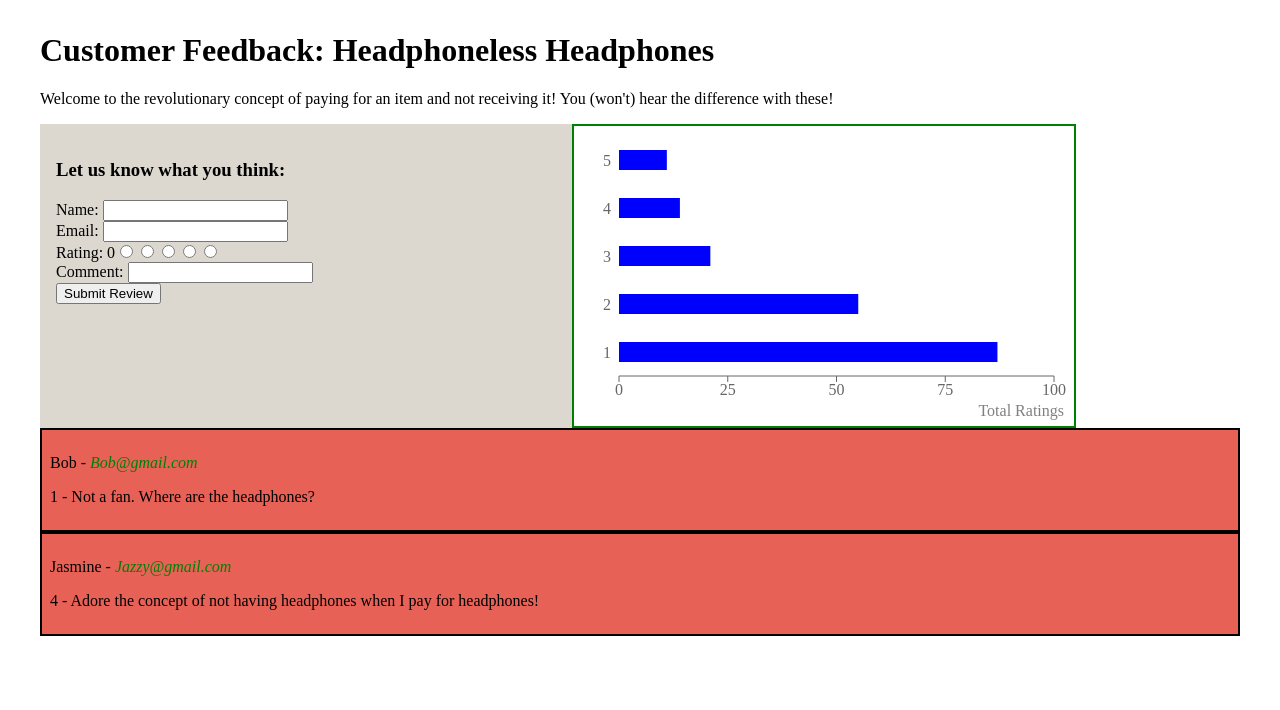
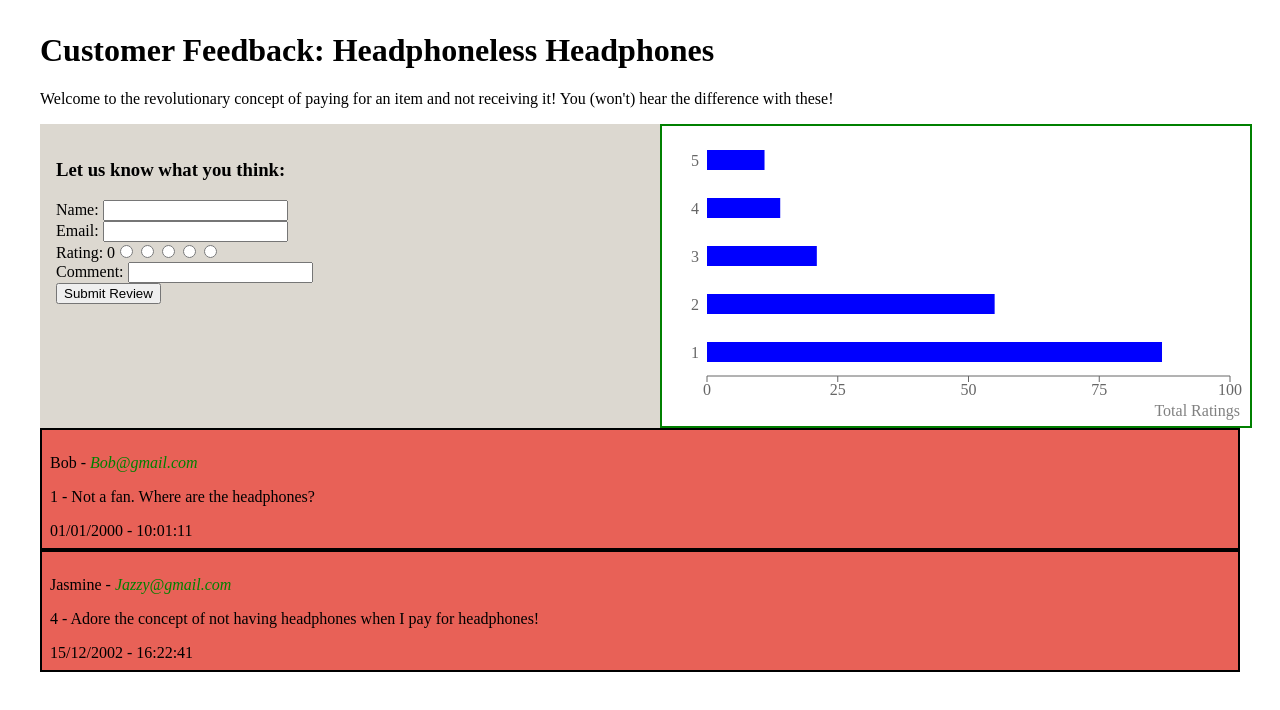
Before and after one commit to MashR3/Customer-Feedback-Page, a React (Create React App) app: page / in a window 1280 px wide. Shown: the top 710 px of the page. Built offline with nearby package versions, Linux system fonts and the light colour scheme.

Commit message:
added date and time to comment

```diff
--- a/src/App.tsx
+++ b/src/App.tsx
@@ -3,8 +3,8 @@ import styled from 'styled-components';
 import ProductFeedbackForm from './components/ProductFeedbackForm';
 import ProductMetrics from './components/ProductMetrics';
 import ProductComments from './components/ProductComments';
+import { CommentObject } from './types';
 import initialComments from './MockComments.json';
-import { CommentObject } from './types';
 
 function App() {
   const [itemName, setItemName] = useState('Headphoneless Headphones');
@@ -14,7 +14,7 @@ function App() {
   let [commentArray, setComments] = useState<CommentObject[]>(initialComments);
 
   useEffect(() => {
-    console.log('array changed');
+    console.log('useEffect Comment section');
   }, [commentArray]);
 
   return (
--- a/src/MockComments.json
+++ b/src/MockComments.json
@@ -4,13 +4,15 @@
     "name": "Bob",
     "email": "Bob@gmail.com",
     "rating": 1,
-    "comment": "Not a fan. Where are the headphones?"
+    "comment": "Not a fan. Where are the headphones?",
+    "date": "01/01/2000 - 10:01:11"
   },
   {
     "id": 1,
     "name": "Jasmine",
     "email": "Jazzy@gmail.com",
     "rating": 4,
-    "comment": "Adore the concept of not having headphones when I pay for headphones!"
+    "comment": "Adore the concept of not having headphones when I pay for headphones!",
+    "date": "15/12/2002 - 16:22:41"
   }
 ]
--- a/src/components/ProductComments.tsx
+++ b/src/components/ProductComments.tsx
@@ -19,6 +19,7 @@ const commentBuilder = (commentArray: CommentObject[]) => {
         <p>
           {comment.rating} - {comment.comment}
         </p>
+        <span>{comment.date}</span>
       </Comment>
     );
   });
--- a/src/components/ProductFeedbackForm.tsx
+++ b/src/components/ProductFeedbackForm.tsx
@@ -1,13 +1,7 @@
 import React, { useState } from 'react';
 import styled from 'styled-components';
-
-type CommentObject = {
-  id: number;
-  name: string;
-  email: string;
-  rating: number;
-  comment: string;
-};
+import { buildDate } from '../utils';
+import { CommentObject } from '../types';
 
 type Props = {
   setComments: any;
@@ -32,8 +26,10 @@ const ProductFeedbackForm: React.FC<Props> = ({
       email: email,
       rating: rating,
       comment: comment,
+      date: buildDate(),
     };
 
+    console.log(newComment.date)
     let newArray = [newComment, ...commentArray];
 
     setComments(newArray);
@@ -103,7 +99,7 @@ const ProductFeedbackForm: React.FC<Props> = ({
 
 const Form = styled.form`
   background-color: rgb(220, 216, 208);
-  min-width: 500px;
+  min-width: 49%;
   padding: 16px;
 `;
 
--- a/src/components/ProductMetrics.jsx
+++ b/src/components/ProductMetrics.jsx
@@ -66,6 +66,6 @@ export default ProductMetrics;
 
 const GraphContainer = styled.div`
   height: 300px;
-  min-width: 500px;
+  min-width: 49%;
   border: solid green 2px;
 `;
--- a/src/types.tsx
+++ b/src/types.tsx
@@ -5,4 +5,5 @@ export type CommentObject = {
     email: string;
     rating: number;
     comment: string;
+    date: string;
   };
--- /dev/null
+++ b/src/utils.tsx
@@ -0,0 +1,10 @@
+
+export const buildDate = () => {
+  let date = new Date();
+  let time = date.toLocaleTimeString();
+  let day = date.getUTCDate();
+  let month = date.getUTCMonth() + 1;
+  let year = date.getFullYear();
+
+  return `${day}/${month}/${year} - ${time}`;
+};
```
Also changed, not shown: src/utils.js (deleted).
